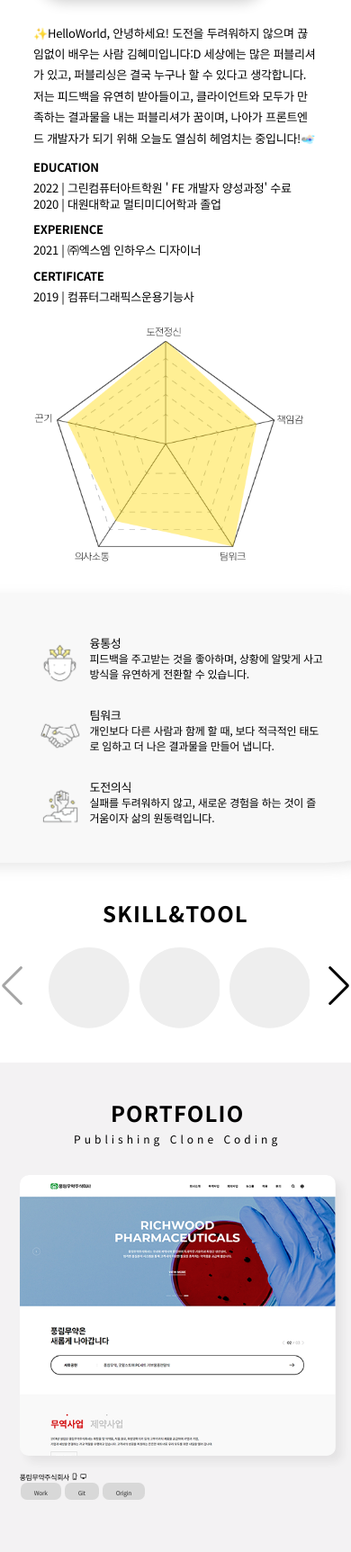
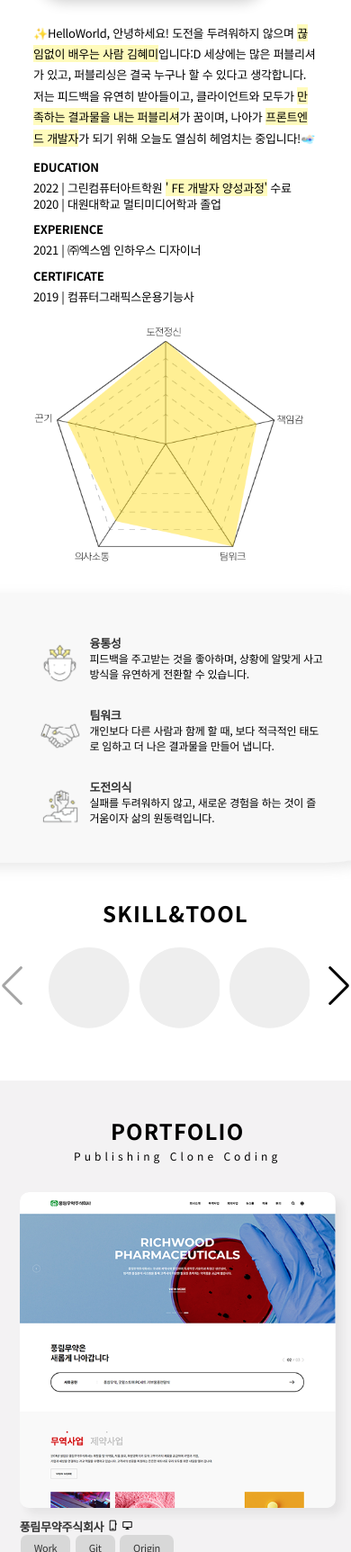
Before and after one commit to qwertymi/qwertymi.github.io, a plain HTML site: page index.html in a window 390 px wide. Shown: the part 1210-2935 px from the top of the page at 90% size. Drawn offline with nearby package versions, Linux system fonts and the light colour scheme; animation ran at ten frames a second; a web font is replaced by a local one.

Commit message:
pf 반응형

```diff
--- a/css/style.css
+++ b/css/style.css
@@ -581,6 +581,11 @@ body::-webkit-scrollbar-track {
   line-height: 1.8;
   white-space: nowrap;
 }
+.highlight {
+  display: inline !important;
+  font-weight: normal !important;
+  background-color: rgba(255, 249, 160, 0.7);
+}
 
 .introduce-txt ul {
   position: relative;
@@ -673,7 +678,8 @@ body::-webkit-scrollbar-track {
   text-align: center;
   margin-bottom: 10px;
   font-size: 17px;
-  font-weight: 500;
+  font-weight: 600;
+  color: #333;
 }
 
 .chart {
@@ -1011,7 +1017,7 @@ body::-webkit-scrollbar-track {
 
 .mySwiper {
   /* margin-top: 30px; */
-  width: 82vw;
+  width: 80%;
   height: 58%;
 }
 
@@ -1071,6 +1077,7 @@ body::-webkit-scrollbar-track {
     width: 12vw !important;
   }
   .mySwiper {
+    width: 82vw;
     height: 35vw;
   }
   .progressbar-text {
@@ -1104,6 +1111,9 @@ body::-webkit-scrollbar-track {
 }
 
 @media screen and (max-width: 650px) {
+  .skill {
+    padding-bottom: 5vw;
+  }
   .skill .inner {
     height: 57vw;
   }
@@ -1218,6 +1228,8 @@ body::-webkit-scrollbar-track {
 }
 
 .pf-name {
+  color: #333;
+  font-weight: 600;
   font-size: 19px;
   vertical-align: top;
 }
@@ -1444,11 +1456,11 @@ body::-webkit-scrollbar-track {
   .shadow,
   .pf-main {
     width: 90vw;
-    height: 80vw;
+    height: 90vw;
   }
 
   .pf-main {
-    height: 116vw;
+    height: 115vw;
     float: none;
     margin: 0 auto;
   }
@@ -1462,7 +1474,7 @@ body::-webkit-scrollbar-track {
   }
 
   .pf-txtbox {
-    top: 85vw;
+    top: 93vw;
   }
 
   .pf-list > li {
@@ -1473,6 +1485,30 @@ body::-webkit-scrollbar-track {
   .pf-list > li > a i img {
     width: 100%;
     height: 100%;
+  }
+
+  .pf-name,
+  .pf-txtbox,
+  .pf-txtbox .material-symbols-outlined,
+  .pf-vuetag {
+    font-size: 13px;
+  }
+  .pf-detailtxt {
+    font-size: 11px;
+    letter-spacing: -0.7px;
+  }
+  .pf-a {
+    font-size: 11px;
+  }
+}
+@media screen and (max-width: 500px) {
+  .pf-main {
+    height: 123vw;
+  }
+}
+@media screen and (max-width: 370px) {
+  .pf-main {
+    height: 126vw;
   }
 }
 
--- a/index.html
+++ b/index.html
@@ -123,16 +123,16 @@
             data-aos-duration="800">
             <p>
               ✨HelloWorld, 안녕하세요!<br>
-              도전을 두려워하지 않으며 끊임없이 배우는 사람 김혜미입니다:D<br>
+              도전을 두려워하지 않으며 <span class="highlight">끊임없이 배우는 사람 김혜미</span>입니다:D<br>
 
               세상에는 많은 퍼블리셔가 있고, 퍼블리싱은 결국 누구나 할 수 있다고 생각합니다.<br>
-              저는 피드백을 유연히 받아들이고, 클라이언트와 모두가 만족하는 결과물을 내는 퍼블리셔가 꿈이며,<br>
-              나아가 프론트엔드 개발자가 되기 위해 오늘도 열심히 헤엄치는 중입니다!🏊🏻‍♀️
+              저는 피드백을 유연히 받아들이고, 클라이언트와 모두가 <span class="highlight">만족하는 결과물을 내는 퍼블리셔</span>가 꿈이며,<br>
+              나아가 <span class="highlight">프론트엔드 개발자</span>가 되기 위해 오늘도 열심히 헤엄치는 중입니다!🏊🏻‍♀️
             </p>
             <ul>
               <li data-aos="fade-down" data-aos-offset="200" data-aos-delay="300" data-aos-duration="400">
                 <span>education</span>
-                2022 | 그린컴퓨터아트학원 '<small>스마트혼합-뷰 활용</small> FE 개발자 양성과정' 수료<br>
+                2022 | 그린컴퓨터아트학원 <span class="highlight">'<small>스마트혼합-뷰 활용</small> FE 개발자 양성과정'</span> 수료<br>
                 2020 | 대원대학교 멀티미디어학과 졸업
               </li>
               <li data-aos="fade-down" data-aos-delay="500" data-aos-duration="500">
@@ -369,7 +369,7 @@
                   </div>
                   <p class="pf-txtbox">
                     <span class="pf-name">
-                      거제청년센터|이룸
+                      거제청년센터 | 이룸
                     </span>
                     <span class="material-symbols-outlined">
                       phone_iphone
--- a/js/script.js
+++ b/js/script.js
@@ -125,6 +125,7 @@ window.onload = function () {
   });
 
   AOS.init();
+
 
   function makeCircle(_id, _str, _startColor, _endColor) {
     let bar = new ProgressBar.Circle(_id, {
```
